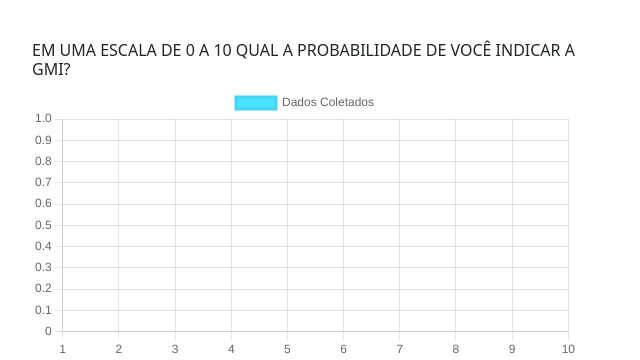
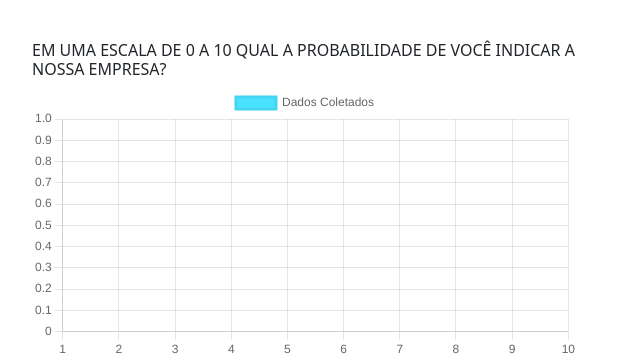
Before and after one commit to matheusribs/pesquisa-satisfacao, a PHP site: page / in a window 1280 px wide. Shown: the part 679-1039 px from the top of the page, without its empty margins (0-640 px from the left). Run offline with PHP 8.4, Linux system fonts and the light colour scheme; data that the repository does not hold is empty.

Commit message:
commit3.1

```diff
--- a/dashboard/index.php
+++ b/dashboard/index.php
@@ -61,7 +61,7 @@ body {
 
 
         <div class="col-sm-6" style="margin-top: 40px">
-            <h6>EM UMA ESCALA DE 0 A 10 QUAL A PROBABILIDADE DE VOCÊ INDICAR A GMI?</h6>
+            <h6>EM UMA ESCALA DE 0 A 10 QUAL A PROBABILIDADE DE VOCÊ INDICAR A NOSSA EMPRESA?</h6>
             <div id="chart-container">
                 <canvas id="graphCanvas5"></canvas>
             </div>
```
